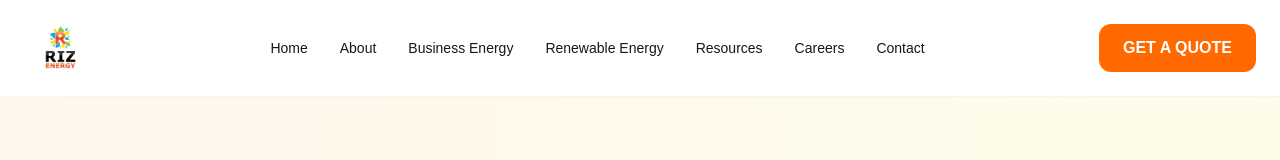
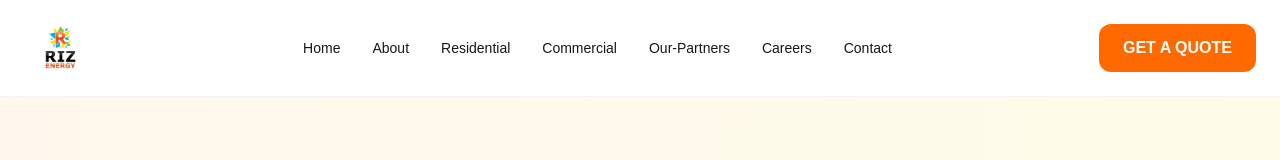
Before and after one commit to akashsandhuo-cmyk/Riz-Energy, a Next.js app: page /about in a window 1280 px wide. Shown: the top 160 px of the page. Built offline with nearby package versions, Linux system fonts and the light colour scheme.

Commit message:
Update Navbar.js

```diff
--- a/app/components/Navbar.js
+++ b/app/components/Navbar.js
@@ -30,16 +30,16 @@ export default function Navbar() {
             About
           </a>
 
-          <a href="/business-energy" className="hover:text-orange-500 transition">
-            Business Energy
+          <a href="/Residential" className="hover:text-orange-500 transition">
+            Residential
           </a>
 
-          <a href="/renewable-energy" className="hover:text-orange-500 transition">
-            Renewable Energy
+          <a href="/Commercial" className="hover:text-orange-500 transition">
+            Commercial
           </a>
 
-          <a href="/resources" className="hover:text-orange-500 transition">
-            Resources
+          <a href="/our-partners" className="hover:text-orange-500 transition">
+            Our-Partners
           </a>
 
           <a href="/careers" className="hover:text-orange-500 transition">
```
